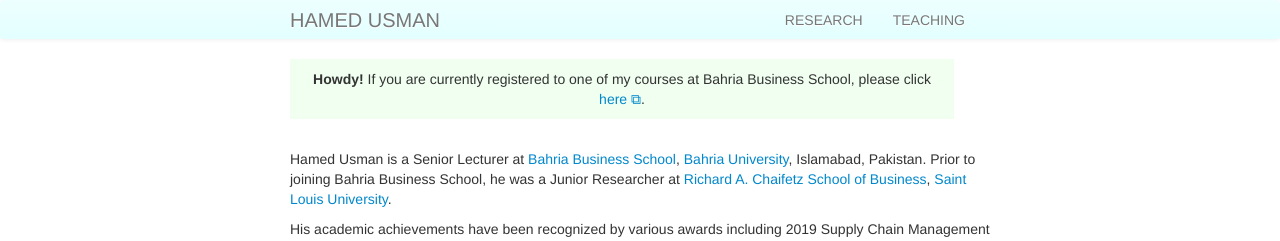
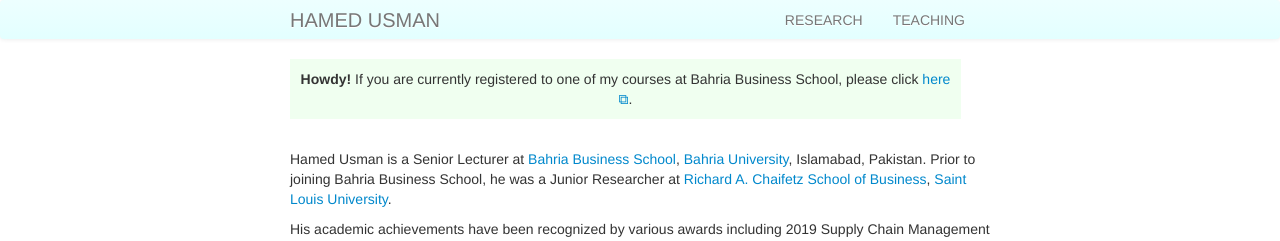
Before and after one commit to hamedusman/hamedusman.github.io, a Jekyll site: the page built from index.md, in a window 1280 px wide. Shown: the top 241 px of the page. Built offline with Jekyll 4.4.1, drawn with Linux system fonts in a browser that asks for light colours.

Commit message:
Update my_custom_css.css

```diff
--- a/assets/themes/twitter/css/my_custom_css.css
+++ b/assets/themes/twitter/css/my_custom_css.css
@@ -184,7 +184,7 @@ ul {
 }
 
 .headline {
- width:92%;
+ width:93%;
  border:0px;
  background-color: #f0fff0;
  padding: 10px;
```
